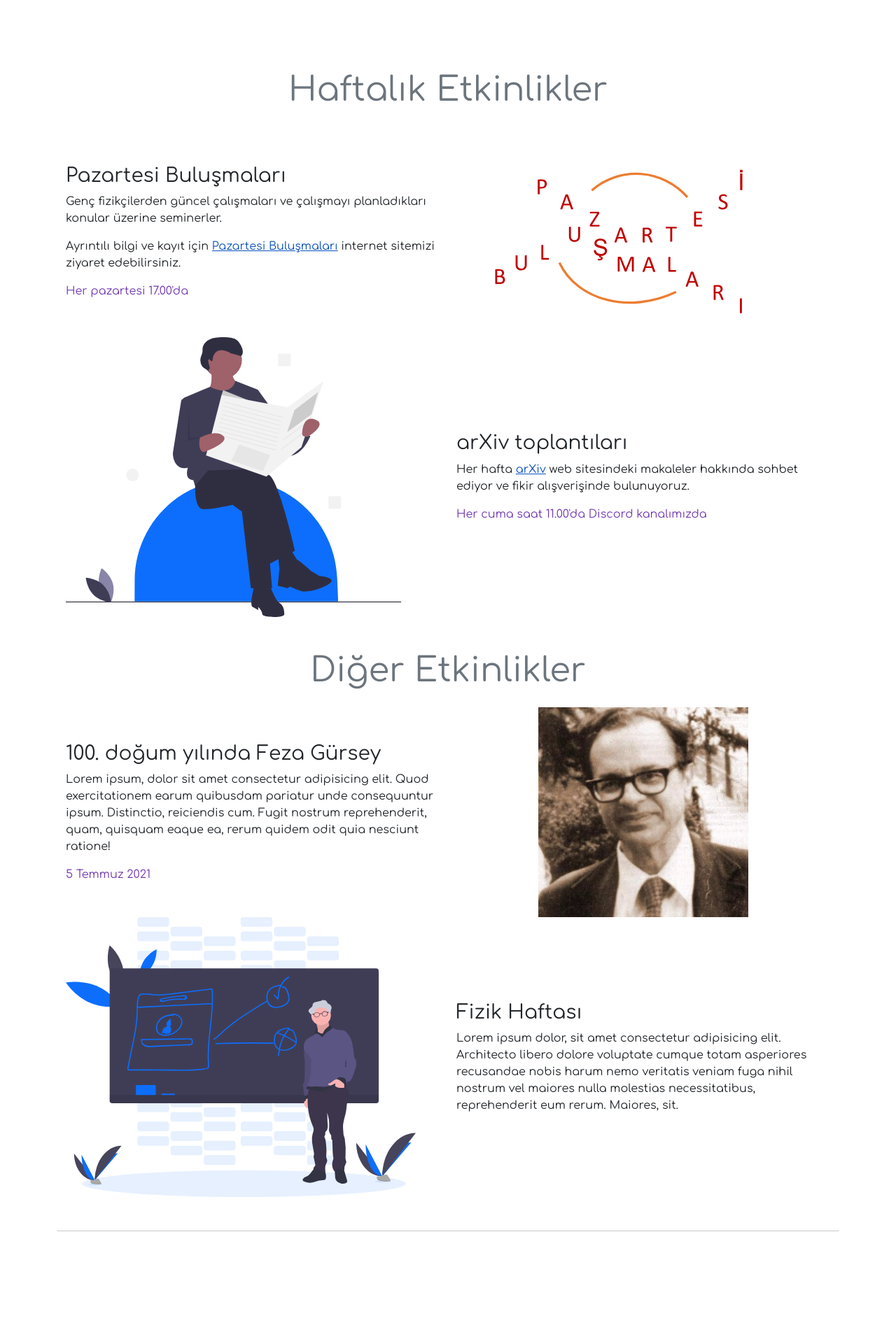
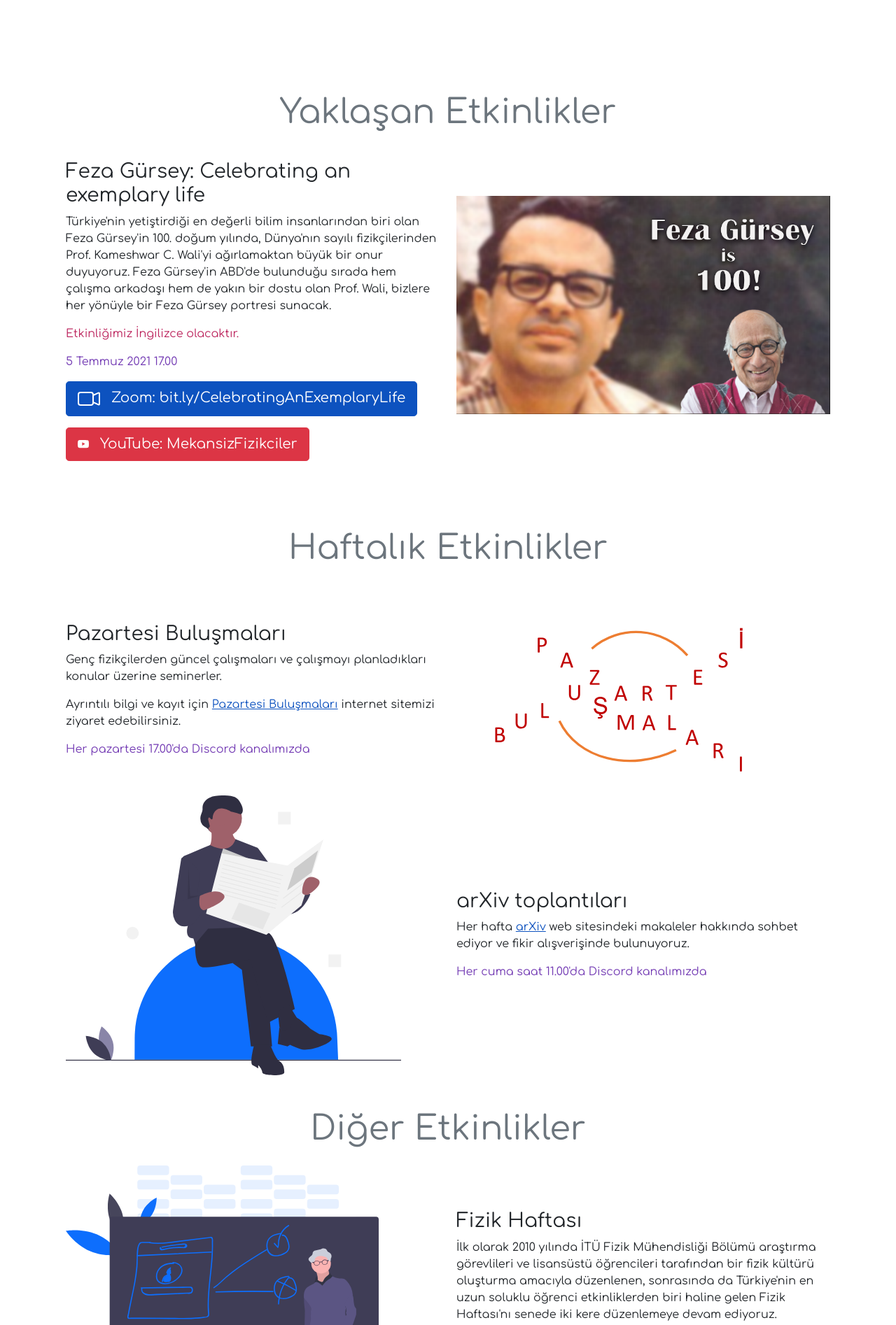
Before and after one commit to mekansiz-fizikciler/mekansiz-fizikciler.github.io, a website: page index.html in a window 1280 px wide. Shown: the part 1320-3214 px from the top of the page at 70% size. Drawn offline with nearby package versions, Linux system fonts and the light colour scheme.

Commit message:
Minor tweaks

```diff
--- a/css/custom.scss
+++ b/css/custom.scss
@@ -21,6 +21,8 @@ html,
 body{
     font-family: 'Comfortaa', cursive;
     position: relative;
+    margin: 0;
+    padding: 0;
 }
 header,
 #intro {
@@ -34,6 +36,15 @@ header,
     -o-background-size: cover;
     background-size: cover;
     background-color: $primary;
+}
+
+
+.background {
+    position: absolute;
+    display: block;
+    top: 0;
+    left: 0;
+    z-index: 0;
 }
 
 .event-image {
@@ -69,7 +80,11 @@ p.date {
 .copyleft {
     display:inline-block;
     transform: rotate(180deg);
-  }
+}
+
+.english {
+    color: $bubblegum;
+}
 
 #biz-kimiz,
 #etkinlik,
--- a/index.html
+++ b/index.html
@@ -44,8 +44,7 @@
         </div>
       </nav>
           <!--Mask-->
-        <div id="intro" class="view">
-
+        <div id="intro">
             <div class="container d-flex align-items-center vh-100 flex-column justify-content-center">
                 <div class="row d-flex align-items-center vh-100 flex-column justify-content-center text-center">
                     <div class="col-md-12">
@@ -62,7 +61,6 @@
                     </div>
                 </div>
             </div>
-
         </div>
         <!--/.Mask-->
     </header>
@@ -103,7 +101,35 @@
             <!--Section: Examples-->
             <section id="etkinlik">
                 <div class="container">
-                     <div class="row py-3">
+                  <div class="row pt-5 pb-3">
+                    <h2 class="display-5 text-muted text-center">
+                        Yaklaşan Etkinlikler
+                    </h2>
+                </div>
+                <div class="row align-items-center mb-5">
+                  <div class="col-md-6">
+                    <h3 class="pt-3">Feza Gürsey: Celebrating an exemplary life</h3>
+                    <p>
+                      Türkiye'nin yetiştirdiği en değerli bilim insanlarından biri olan Feza Gürsey'in 100. doğum yılında, Dünya'nın sayılı fizikçilerinden Prof. Kameshwar C. Wali'yi ağırlamaktan büyük bir onur duyuyoruz. Feza Gürsey'in ABD'de bulunduğu sırada hem çalışma arkadaşı hem de yakın bir dostu olan Prof. Wali, bizlere her yönüyle bir Feza Gürsey portresi sunacak.
+                    </p>
+                    <p class="english">Etkinliğimiz İngilizce olacaktır.</p>
+                    <p class="date">5 Temmuz 2021 17.00</p>
+                    <a href="https://bit.ly/CelebratingAnExemplaryLife" target="_blank" rel="noopener noreferrer" role="button" class="btn btn-primary btn-lg">
+                      <svg class='icon' xmlns="http://www.w3.org/2000/svg" width="32" height="32" fill="currentColor" class="bi bi-camera-video" viewBox="0 0 16 16">
+                        <path fill-rule="evenodd" d="M0 5a2 2 0 0 1 2-2h7.5a2 2 0 0 1 1.983 1.738l3.11-1.382A1 1 0 0 1 16 4.269v7.462a1 1 0 0 1-1.406.913l-3.111-1.382A2 2 0 0 1 9.5 13H2a2 2 0 0 1-2-2V5zm11.5 5.175 3.5 1.556V4.269l-3.5 1.556v4.35zM2 4a1 1 0 0 0-1 1v6a1 1 0 0 0 1 1h7.5a1 1 0 0 0 1-1V5a1 1 0 0 0-1-1H2z"/>
+                      </svg>Zoom: bit.ly/CelebratingAnExemplaryLife
+                    </a>
+                    <a href="https://discord.gg/nQa3cyFFtV" target="_blank" rel="noopener noreferrer" role="button" class="btn btn-danger btn-lg mt-3">
+                      <svg class='icon' xmlns="http://www.w3.org/2000/svg" width="16" height="16" fill="currentColor" class="bi bi-youtube" viewBox="0 0 16 16">
+                        <path d="M8.051 1.999h.089c.822.003 4.987.033 6.11.335a2.01 2.01 0 0 1 1.415 1.42c.101.38.172.883.22 1.402l.01.104.022.26.008.104c.065.914.073 1.77.074 1.957v.075c-.001.194-.01 1.108-.082 2.06l-.008.105-.009.104c-.05.572-.124 1.14-.235 1.558a2.007 2.007 0 0 1-1.415 1.42c-1.16.312-5.569.334-6.18.335h-.142c-.309 0-1.587-.006-2.927-.052l-.17-.006-.087-.004-.171-.007-.171-.007c-1.11-.049-2.167-.128-2.654-.26a2.007 2.007 0 0 1-1.415-1.419c-.111-.417-.185-.986-.235-1.558L.09 9.82l-.008-.104A31.4 31.4 0 0 1 0 7.68v-.123c.002-.215.01-.958.064-1.778l.007-.103.003-.052.008-.104.022-.26.01-.104c.048-.519.119-1.023.22-1.402a2.007 2.007 0 0 1 1.415-1.42c.487-.13 1.544-.21 2.654-.26l.17-.007.172-.006.086-.003.171-.007A99.788 99.788 0 0 1 7.858 2h.193zM6.4 5.209v4.818l4.157-2.408L6.4 5.209z"/>
+                      </svg>YouTube: MekansizFizikciler
+                    </a>
+                </div>
+                <div class="col-md-6">
+                  <img src="assets/feza-gursey.png" class="img-fluid event-image mx-auto d-block" alt="...">
+              </div>
+                </div>
+                     <div class="row pt-5 pb-3">
                         <h2 class="display-5 text-muted text-center">
                             Haftalık Etkinlikler
                         </h2>
@@ -113,7 +139,7 @@
                             <h3 class="pt-3">Pazartesi Buluşmaları</h3>
                             <p>Genç fizikçilerden güncel çalışmaları ve çalışmayı planladıkları konular üzerine seminerler.</p>
                             <p>Ayrıntılı bilgi ve kayıt için <a href="https://pazartesibulusmalari.org/" target="_blank" rel="noopener noreferrer" class="link-primary">Pazartesi Buluşmaları</a> internet sitemizi ziyaret edebilirsiniz.</p>
-                            <p class="date">Her pazartesi 17.00'da</p>
+                            <p class="date">Her pazartesi 17.00'da Discord kanalımızda</p>
                         </div>
                         <div class="col-md-6">
                             <img src="/assets/pazartesi-bulusmalari.svg" class="img-fluid event-image" alt="...">
@@ -134,20 +160,14 @@
                     </div>
                     <div class="row align-items-center">
                         <div class="col-md-6">
-                            <h3 class="pt-3">100. doğum yılında Feza Gürsey</h3>
-                            <p>Lorem ipsum, dolor sit amet consectetur adipisicing elit. Quod exercitationem earum quibusdam pariatur unde consequuntur ipsum. Distinctio, reiciendis cum. Fugit nostrum reprehenderit, quam, quisquam eaque ea, rerum quidem odit quia nesciunt ratione!</p>
-                            <p class="date">5 Temmuz 2021</p>
-                        </div>
-                        <div class="col-md-6">
-                            <img src="assets/feza-gursey.jpg" class="img-fluid event-image mx-auto d-block" alt="...">
-                        </div>
-                        <div class="col-md-6">
                             <img src="assets/undraw_teaching_f1cm.svg" class="img-fluid event-image" alt="">
                         </div>
                         <div class="col-md-6">
                             <h3 class="pt-3">Fizik Haftası</h3>
-                              <p>Lorem ipsum dolor, sit amet consectetur adipisicing elit. Architecto libero dolore voluptate cumque totam asperiores recusandae nobis harum nemo veritatis veniam fuga nihil nostrum vel maiores nulla molestias necessitatibus, reprehenderit eum rerum. Maiores, sit.
-                              </p>
+                              <p>İlk olarak 2010 yılında İTÜ Fizik Mühendisliği Bölümü araştırma görevlileri ve lisansüstü öğrencileri tarafından bir fizik kültürü oluşturma amacıyla düzenlenen, sonrasında da Türkiye'nin en uzun soluklu öğrenci etkinliklerden biri haline gelen Fizik Haftası'nı senede iki kere düzenlemeye devam ediyoruz.
+                                <p>
+                                  15 - 21 Şubat 2021 tarihleri arasında düzenlediğimiz 18. Fizik Haftası ile ilgili daha fazla bilgi için <a href="https://fizikhaftasi.itu.edu.tr" target="_blank" rel="noopener noreferrer">Fizik Haftası'nın internet sitesini</a>, ders videolarına ulaşmak için ise <a href="https://www.youtube.com/fizikhaftasi" target="_blank" rel="noopener noreferrer">Fizik Haftası YouTube kanalını</a> ziyaret edebilirsiniz.
+                                </p>
                         </div>
                     </div>
                 </div>
@@ -171,7 +191,7 @@
                             <img src="assets/calabi-yau.png" class="card-img-top" alt="...">
                             <div class="card-body">
                               <h5 class="card-title">AdS/CFT</h5>
-                              <p class="card-text">AdS/CFT çalışma grubu teorik yüksek enerji fiziği alanında son 25 yılda gerçekleşmiş en büyük gelişmelerden biri olan bir Kütleçekim kuramı ile bir alan kuramı arasında kurulan ilişkiyi ve bu ilişkinin uygulamarını anlamak için bir araya gelmiştir. İki haftada bir toplanan grup Makoto Natsuume’ nin AdS/CFT duality User Guide notları üzerinden çalışmalarını sürdürmektedir.</p>
+                              <p class="card-text">AdS/CFT çalışma grubu olarak teorik yüksek enerji fiziği alanında son 25 yılda gerçekleşmiş en büyük gelişmelerden biri olan bir Kütleçekim kuramı ile bir alan kuramı arasında kurulan ilişkiyi ve bu ilişkinin uygulamarını anlamak için bir araya geldik. Makoto Natsuume’ nin AdS/CFT duality User Guide notlarından yararlanarak hazırlanan katılımcıların sunumlarıyla tartışmalarımızı sürdürüyoruz. </p>
                             </div>
                             <div class="card-footer">
                               <p class="date mt-3">Her Pazartesi 21.30'da Discord kanalımızda</p>
@@ -195,7 +215,7 @@
                               <img src="assets/undraw_book_lover_bootstrap_blue.svg" class="card-img-top" alt="arxiv web sitesi ekran görüntüsü">
                               <div class="card-body">
                                 <h5 class="card-title">Çarşamba Grubu</h5>
-                                <p class="card-text">Çarşamba Grubu Mekansız Fizikçiler'in dijital kanalları aracılığıyla birbiriyle karşılaşmış bir grup insanın çoğunlukla edebiyat okuduğu ve tartıştığı mecranın adıdır. Şubat 2021’den beri Pazar günleri saat 11:30’da bir araya gelen bu grup şu ana kadar Strugatski Kardeşler'den William Saroyan'a, Alper Canıgüz'e geniş bir çeşitlilikte okumalarını sürdürmektedir. Okumalarla ilgili detaylı bilgi için Discord(Buraya hyperlink*) sunucusundaki çarşamba-grubu yazı kanalını ziyaret edebilir, okuma toplantılarına kanal üzerinden bahsi geçen gün ve saatte katılım sağlayabilirsiniz.</p>
+                                <p class="card-text">Çarşamba Grubu olarak Şubat 2021’den beri Strugatski Kardeşler'den William Saroyan'a, Alper Canıgüz'e geniş bir çeşitlilikte okumalar yapıyoruz. Okumalarla ilgili detaylı bilgi için Discord sunucusundaki çarşamba-grubu yazı kanalını ziyaret edebilir, okuma toplantılarına kanal üzerinden aşağıdaki gün ve saatte katılım sağlayabilirsiniz.</p>
                               </div>
                               <div class="card-footer">
                                 <p class="date mt-3">Her pazar saat 11.30'da Discord kanalımızda</p>
@@ -270,7 +290,7 @@
                   <path d="M13.36 0H2.64C1.736 0 1 .736 1 1.648v10.816c0 .912.736 1.648 1.64 1.648h9.072l-.424-1.48 1.024.952.968.896L15 16V1.648C15 .736 14.264 0 13.36 0zm-3.088 10.448s-.288-.344-.528-.648c1.048-.296 1.448-.952 1.448-.952-.328.216-.64.368-.92.472-.4.168-.784.28-1.16.344a5.604 5.604 0 0 1-2.072-.008 6.716 6.716 0 0 1-1.176-.344 4.688 4.688 0 0 1-.584-.272c-.024-.016-.048-.024-.072-.04-.016-.008-.024-.016-.032-.024-.144-.08-.224-.136-.224-.136s.384.64 1.4.944c-.24.304-.536.664-.536.664-1.768-.056-2.44-1.216-2.44-1.216 0-2.576 1.152-4.664 1.152-4.664 1.152-.864 2.248-.84 2.248-.84l.08.096c-1.44.416-2.104 1.048-2.104 1.048s.176-.096.472-.232c.856-.376 1.536-.48 1.816-.504.048-.008.088-.016.136-.016a6.521 6.521 0 0 1 4.024.752s-.632-.6-1.992-1.016l.112-.128s1.096-.024 2.248.84c0 0 1.152 2.088 1.152 4.664 0 0-.68 1.16-2.448 1.216z"/>
                 </svg>
               </a>
-              <a class="p-2 link-light" href="#" target="_blank" rel="noopener noreferrer">
+              <a class="p-2 link-light" href="https://github.com/mekansiz-fizikciler/mekansiz-fizikciler.github.io" target="_blank" rel="noopener noreferrer">
                 <svg xmlns="http://www.w3.org/2000/svg" width="32" height="32" fill="currentColor" class="bi bi-github" viewBox="0 0 16 16">
                   <path d="M8 0C3.58 0 0 3.58 0 8c0 3.54 2.29 6.53 5.47 7.59.4.07.55-.17.55-.38 0-.19-.01-.82-.01-1.49-2.01.37-2.53-.49-2.69-.94-.09-.23-.48-.94-.82-1.13-.28-.15-.68-.52-.01-.53.63-.01 1.08.58 1.23.82.72 1.21 1.87.87 2.33.66.07-.52.28-.87.51-1.07-1.78-.2-3.64-.89-3.64-3.95 0-.87.31-1.59.82-2.15-.08-.2-.36-1.02.08-2.12 0 0 .67-.21 2.2.82.64-.18 1.32-.27 2-.27.68 0 1.36.09 2 .27 1.53-1.04 2.2-.82 2.2-.82.44 1.1.16 1.92.08 2.12.51.56.82 1.27.82 2.15 0 3.07-1.87 3.75-3.65 3.95.29.25.54.73.54 1.48 0 1.07-.01 1.93-.01 2.2 0 .21.15.46.55.38A8.012 8.012 0 0 0 16 8c0-4.42-3.58-8-8-8z"/>
                 </svg>
@@ -283,11 +303,12 @@
       </div>
     </footer>
     <!--Footer-->
-
     <!-- Optional JavaScript; choose one of the two! -->
 
     <!-- Option 1: Bootstrap Bundle with Popper -->
     <script src="https://cdn.jsdelivr.net/npm/bootstrap@5.0.1/dist/js/bootstrap.bundle.min.js" integrity="sha384-gtEjrD/SeCtmISkJkNUaaKMoLD0//ElJ19smozuHV6z3Iehds+3Ulb9Bn9Plx0x4" crossorigin="anonymous"></script>
+    <!-- <script src="https://cdnjs.cloudflare.com/ajax/libs/particlesjs/2.2.3/particles.min.js" integrity="sha512-jq8sZI0I9Og0nnZ+CfJRnUzNSDKxr/5Bvha5bn7AHzTnRyxUfpUArMzfH++mwE/hb2efOo1gCAgI+1RMzf8F7g==" crossorigin="anonymous" referrerpolicy="no-referrer"></script> -->
+    <!-- <script src="js/particles.js"></script> -->
     <script src="js/main.js"></script>
 
     <!-- Option 2: Separate Popper and Bootstrap JS -->
```
Also changed, not shown: assets/feza-gursey.png (added), css/custom.css, 1 other file.
